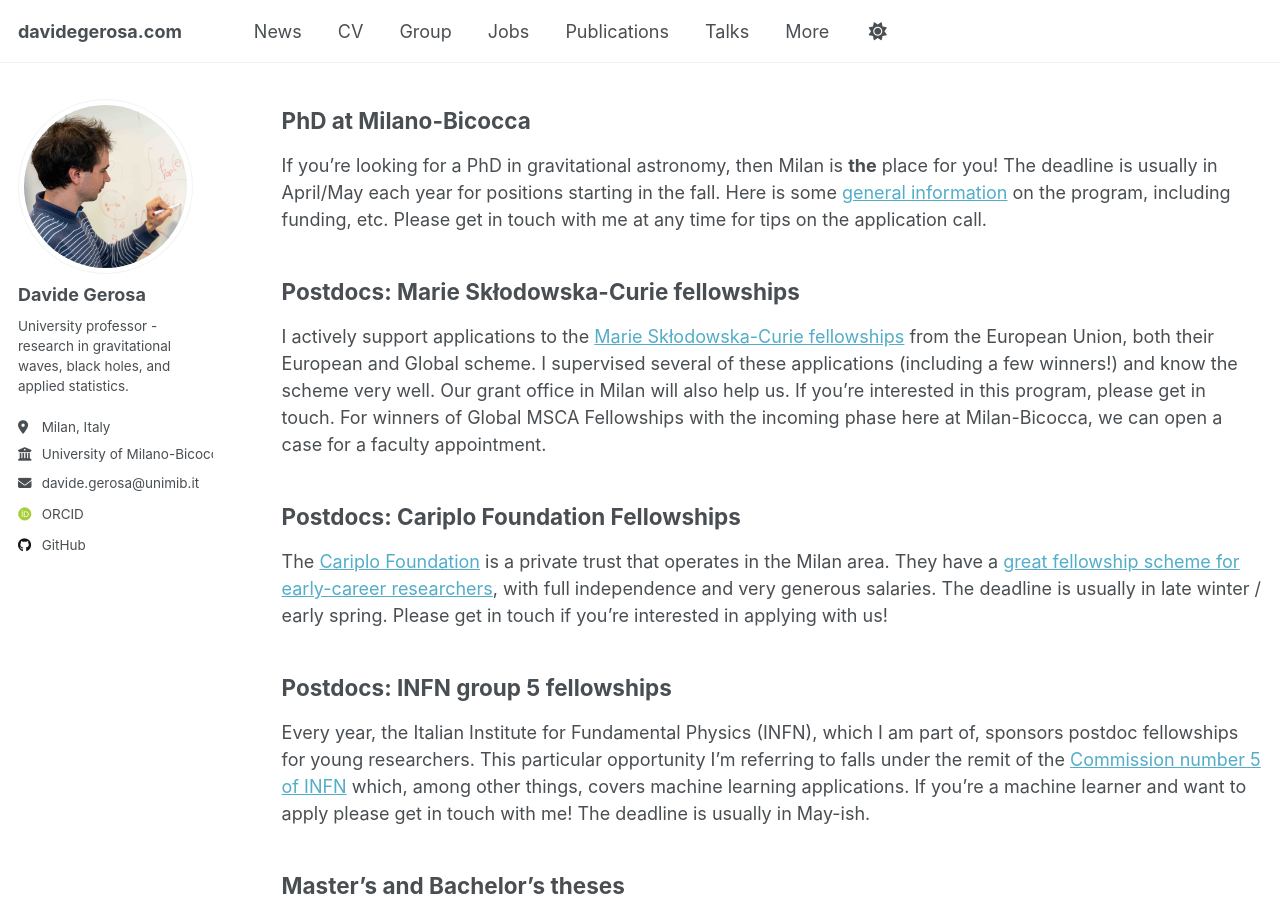
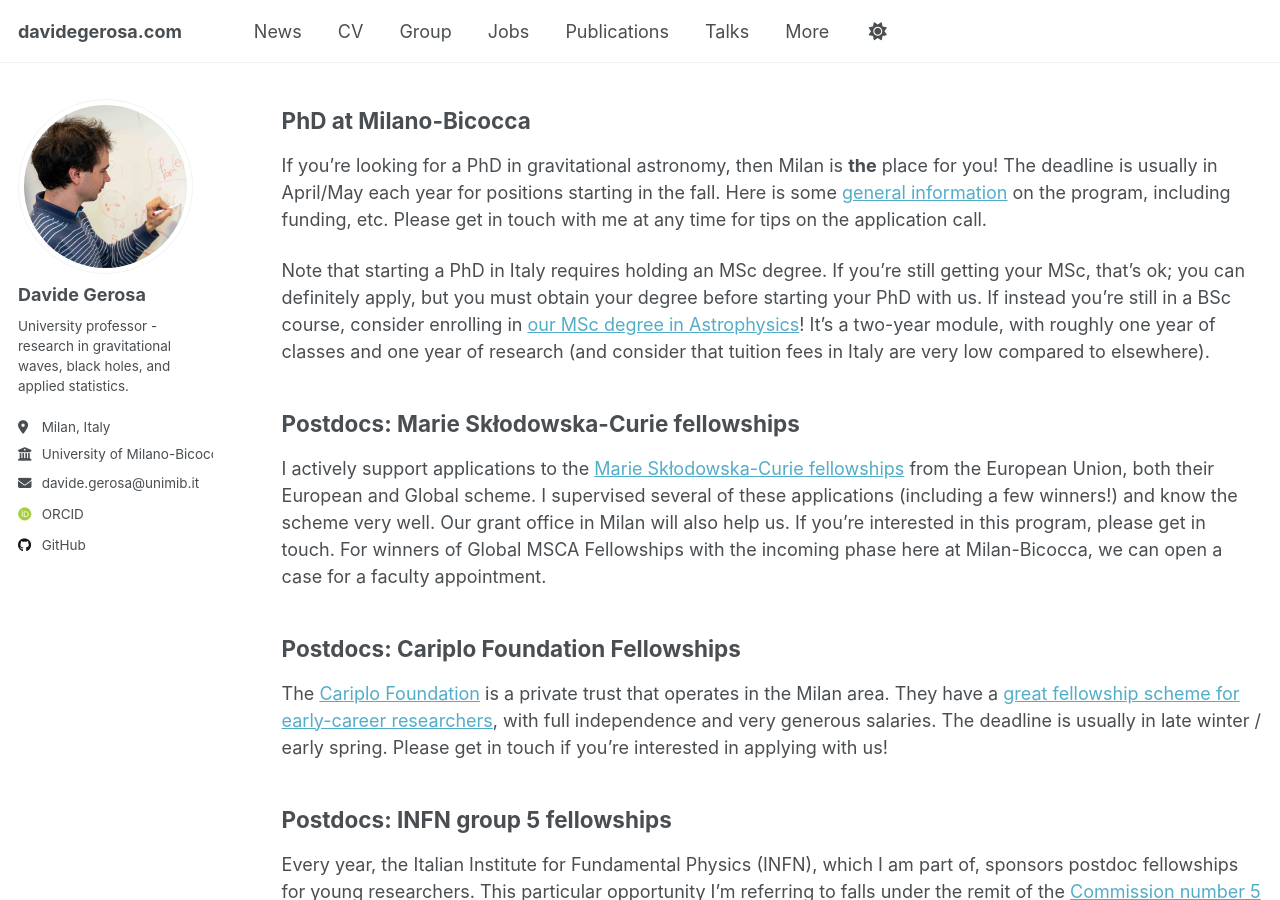
Before and after one commit to dgerosa/website, a Jekyll site: the page built from _pages/jobs.md, in a window 1280 px wide and 900 px high, scrolled down 318 px. Built offline with Jekyll 4.4.1, drawn with Linux system fonts in a browser that asks for light colours; some web fonts are replaced.

Commit message:
Tue Sep 29 09:29:58 CEST 2026

```diff
--- a/_pages/jobs.md
+++ b/_pages/jobs.md
@@ -19,6 +19,9 @@ Here I list a few possible opportunities to work with me and my group. If you’
 ## PhD at Milano-Bicocca
 
 If you’re looking for a PhD in gravitational astronomy, then Milan is **the** place for you! The deadline is usually in April/May each year for positions starting in the fall. Here is some [general information](https://en.unimib.it/education/doctoral-research-phd-programmes/how-apply-phd-programme) on the program, including funding, etc. Please get in touch with me at any time for tips on the application call.
+
+Note that starting a PhD in Italy requires holding an MSc degree. If you're still getting your MSc, that's ok; you can definitely apply, but you must obtain your degree before starting your PhD with us. If instead you're still in a BSc course, consider enrolling in [our MSc degree in Astrophysics](https://www.unimib.it/graduate/astrophysics-and-space-physics)! It's a two-year module, with roughly one year of classes and one year of research (and consider that tuition fees in Italy are very low compared to elsewhere).
+
 
 ## Postdocs: Marie Skłodowska-Curie fellowships
 
```
